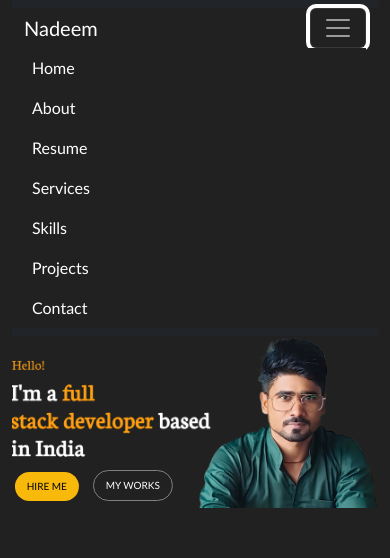
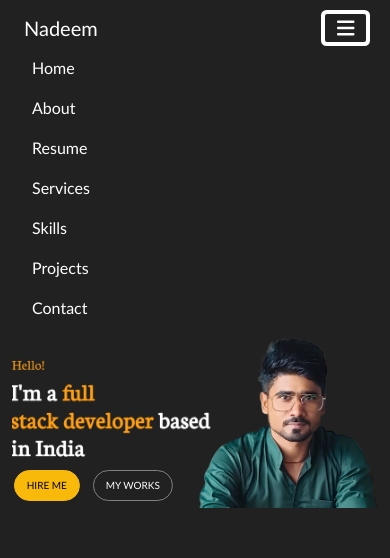
Before and after one commit to mohdnadee7/Responsive-Portfolio-Template, a React (Create React App) app: page / in a window 390 px wide. Both pictures are taken after a click on the button "Toggle navigation". Shown: the top 558 px of the page. Built offline with nearby package versions, Linux system fonts and the light colour scheme.

Commit message:
page navigation

```diff
--- a/src/App.css
+++ b/src/App.css
@@ -1,6 +1,14 @@
 *{
   font-family: 'Trebuchet MS', 'Lucida Sans Unicode', 'Lucida Grande', 'Lucida Sans', Arial, sans-serif;
   background: #212121;
+}
+.navbar-toggler{
+  color:#fff!important;
+  border-radius: 2px!important;
+  border:0px !important;
+}
+.navbar-toggler-icon{
+  color: #fff !important;
 }
 .navbar-nav{
   margin:0px auto;
@@ -42,6 +50,7 @@
   left: 5%;
   background-color:#f8b90a;
   color: #000;
+  border: 1px solid #f8b90a;
 }
 .carousel-work-btn{
   left: 15%;
@@ -244,6 +253,7 @@
 .contact-box{
   color:#fff;
 text-align: center;
+margin-bottom:20px;
 }
 .contact-icon{
   height: 60px;
--- a/src/components/about.js
+++ b/src/components/about.js
@@ -1,7 +1,7 @@
 import profile from '../images/image.png';
 function About() {
     return (
-        <div className='about-me py-3'>
+        <div className='about-me py-3' id='about-section'>
             <div class="row">
                 <div class="col-sm-6">
                     <div class="card border-0 ">
--- a/src/components/contact.js
+++ b/src/components/contact.js
@@ -2,7 +2,7 @@ import { FontAwesomeIcon } from '@fortawesome/react-fontawesome';
 import { faAddressCard, faContactCard, faVoicemail, faGlobe } from '@fortawesome/free-solid-svg-icons';
 function Contact() {
     return (
-        <div className='contact-section pt-5'>
+        <div className='pt-5' id='contact-section'>
             <div className="row freelancing-section">
                 <div className='overlay-background'>
                     <h1 style={{ marginTop: "150px" }}>I'm <span style={{ color: "#f8b90a", background: "none" }}>Available </span> for freelancing</h1>
--- a/src/components/header.js
+++ b/src/components/header.js
@@ -1,20 +1,33 @@
+import React, { useState } from 'react';
+import { FontAwesomeIcon } from '@fortawesome/react-fontawesome';
+import { faBars} from '@fortawesome/free-solid-svg-icons';
 function Header() {
+  const [state, setState] = useState({
+    className: 'hide',
+    property: 'false'
+  });
+  const navbarToggler=()=>{
+    setState({
+      className: 'show',
+      property: 'true'
+    });
+  }
     return (
-        <nav class="navbar navbar-expand-lg navbar-dark bg-dark">
+        <nav class="navbar navbar-expand-lg">
         <div class="container">
-          <a class="navbar-brand text-white" href="#">Nadeem</a>
-          <button class="navbar-toggler text-white" type="button" data-bs-toggle="collapse" data-bs-target="#navbarNavAltMarkup" aria-controls="navbarNavAltMarkup" aria-expanded="false" aria-label="Toggle navigation">
-            <span class="navbar-toggler-icon"></span>
+          <a class="navbar-brand text-white" href="#home-section">Nadeem</a>
+          <button class="navbar-toggler" onClick={navbarToggler} type="button" data-bs-toggle="collapse" data-bs-target="#navbarNavAltMarkup" aria-controls="navbarNavAltMarkup" aria-expanded='false' aria-label="Toggle navigation">
+          <FontAwesomeIcon icon={faBars} className="navbar-icon" />
           </button>
           <div class="collapse navbar-collapse" id="navbarNavAltMarkup">
             <div class="navbar-nav">
               <a class="nav-link custom-nav-link text-white" href="#">Home</a>
-              <a class="nav-link custom-nav-link text-white" href="#">About</a>
-              <a class="nav-link custom-nav-link text-white" href="#">Resume</a>
-              <a class="nav-link custom-nav-link text-white" href="#">Services</a>
-              <a class="nav-link custom-nav-link text-white" href="#">Skills</a>
-              <a class="nav-link custom-nav-link text-white" href="#">Projects</a>
-              <a class="nav-link custom-nav-link text-white" href="#">Contact</a>
+              <a class="nav-link custom-nav-link text-white" href="#about-section">About</a>
+              <a class="nav-link custom-nav-link text-white" href="#resume-section">Resume</a>
+              <a class="nav-link custom-nav-link text-white" href="#service-section">Services</a>
+              <a class="nav-link custom-nav-link text-white" href="#skill-section">Skills</a>
+              <a class="nav-link custom-nav-link text-white" href="#project-section">Projects</a>
+              <a class="nav-link custom-nav-link text-white" href="#contact-section">Contact</a>
             </div>
           </div>
         </div>
--- a/src/components/home.js
+++ b/src/components/home.js
@@ -14,6 +14,7 @@ function Home() {
             .catch(err => console.error('Error loading Bootstrap JS:', err));
     }, []);
     return (
+        <div id='home-section'>
             <div id="carouselExampleDark" className="carousel carousel-dark slide" data-bs-ride="carousel">
                 <div className="carousel-inner">
                     <div className="carousel-item active" data-bs-interval="3000">
@@ -28,7 +29,7 @@ function Home() {
                     </div>
                 </div>
             </div>
-
+        </div>
 
     );
 }
--- a/src/components/project.js
+++ b/src/components/project.js
@@ -6,7 +6,7 @@ import img7 from '../images/7.jpg';
 import img8 from '../images/8.jpg';
 function Project() {
     return (
-        <div className='project-section py-5'>
+        <div className='py-5' id='project-section'>
             <div classname="row">
                 <h1 className='heading'>Our Projects</h1>
                 <p className='text-center' style={{ color: "silver", padding: "0px 20px" }}>Far far away, behind the word mountains, far from the countries Vokalia and Consonantia</p>
--- a/src/components/resume.js
+++ b/src/components/resume.js
@@ -1,6 +1,6 @@
 function Resume(){
     return (
-        <div className='resume-section'>
+        <div id='resume-section'>
                     <div classname="row">
                         <h1 className='heading'>Resume</h1>
                         <p className='text-center' style={{ color: "silver", padding: "0px 20px" }}>A small river named Duden flows by their place and supplies it with the necessary regelialia. It is a paradisematic country, in which roasted parts of sentences fly into your mouth.</p>
--- a/src/components/service.js
+++ b/src/components/service.js
@@ -3,7 +3,7 @@ import { faCode, faLaptopCode ,faGears} from '@fortawesome/free-solid-svg-icons'
 
 function Service() {
     return (
-        <div className='service-section py-5'>
+        <div className='py-5'id='service-section'>
             <div classname="row">
                 <h1 className='heading'>Services</h1>
                 <p className='text-center' style={{ color: "silver", padding: "0px 20px" }}>A small river named Duden flows by their place and supplies it with the necessary regelialia. It is a paradisematic country, in which roasted parts of sentences fly into your mouth.</p>
--- a/src/components/skills.js
+++ b/src/components/skills.js
@@ -1,6 +1,6 @@
 function Skills() {
     return (
-        <div className='skill-section py-5'>
+        <div className='py-5' id='skill-section'>
             <div classname="row">
                 <h1 className='heading'>My Skills</h1>
                 <p className='text-center' style={{ color: "silver", padding: "0px 20px" }}>A small river named Duden flows by their place and supplies it with the necessary regelialia. It is a paradisematic country, in which roasted parts of sentences fly into your mouth.</p>
```
